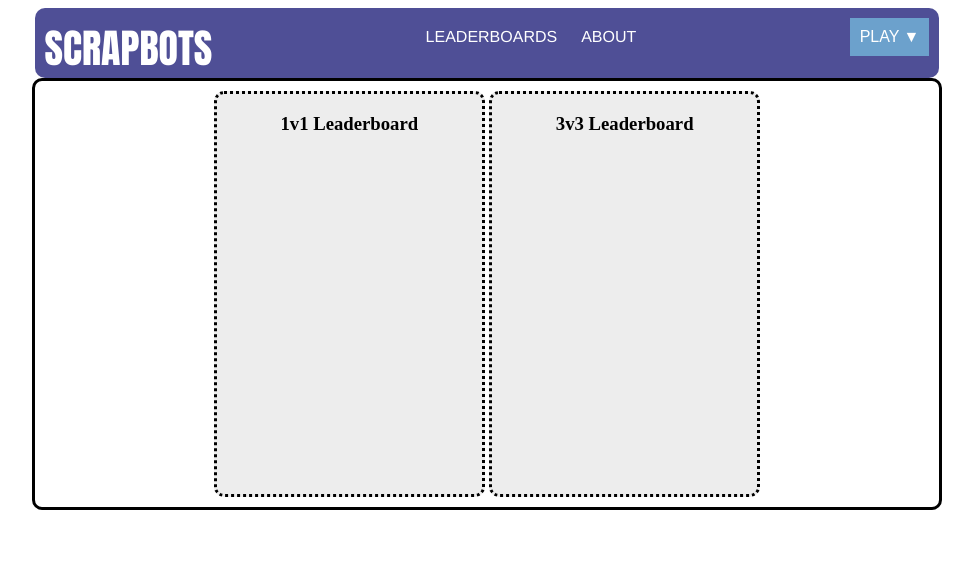
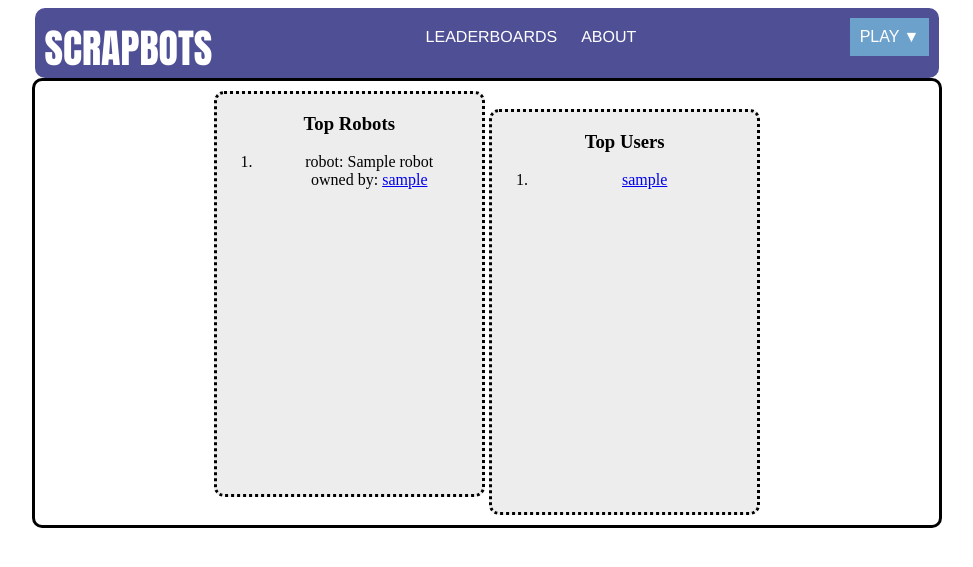
Before and after one commit to 2244726s/GroupProject, a Django app: page /bots/leaderboards/ in a window 1280 px wide. Shown: the top 567 px of the page, without its empty margins (153-1126 px from the left). Run offline with Django 3.2, Linux system fonts and the light colour scheme; tables that the repository leaves empty hold one stand-in row (values such as "Sample post"); some libraries are stand-ins or nearby versions.

Commit message:
queries for main robot and user leaderboard added to context dict, ordered list added to html for numbered bullet points

```diff
--- a/bots/views.py
+++ b/bots/views.py
@@ -274,7 +274,12 @@ def create_bot(request):
             return HttpResponse(json.dumps({'msg':"Player not found"}), content_type="application/json")
 
 def leaderboards(request):
-    return render(request, 'bots/leaderboards.html')
+    context = {
+        'top_bots' : Robot.objects.order_by('-wins')[:10],
+        'top_users' : Player.objects.order_by('-wins')[:10]
+        }
+
+    return render(request, 'bots/leaderboards.html', context)
 
 def about(request):
     return render(request, 'bots/about.html')
--- a/templates/bots/leaderboards.html
+++ b/templates/bots/leaderboards.html
@@ -9,13 +9,31 @@
 
 	<!--START 1v1 LEADERBOARD-->
 	<div id="section">
-		<h3> 1v1 Leaderboard </h3>
+		<h3> Top Robots </h3>
+		<ol>
+		{% for bot in top_bots %}
+		<li>
+		robot: {{bot}} <br>
+		owned by: <a href="{% url 'bots:show_profile' bot.owner %}"> {{bot.owner}} </a>
+		</li>
+		{% endfor %}
+		</ol>
 	</div>
 	<!--END 1v1 LEADERBOARD-->
 
 	<!--START 3v3 LEADERBOARD-->
 	<div id="section">
-		<h3> 3v3 Leaderboard </h3>
+		<h3> Top Users </h3>
+
+		<ol>
+		{% for player in top_users %}
+		<li>
+		<a href="{% url 'bots:show_profile' player %}"> {{player}} </a>
+		</li>
+		{% endfor %}
+		</ol>
+
+
 	</div>
 	<!--END 3v3 LEADERBOARD-->
 
```
Also changed, not shown: templates/bots/profile.html (+10 -2 lines).
